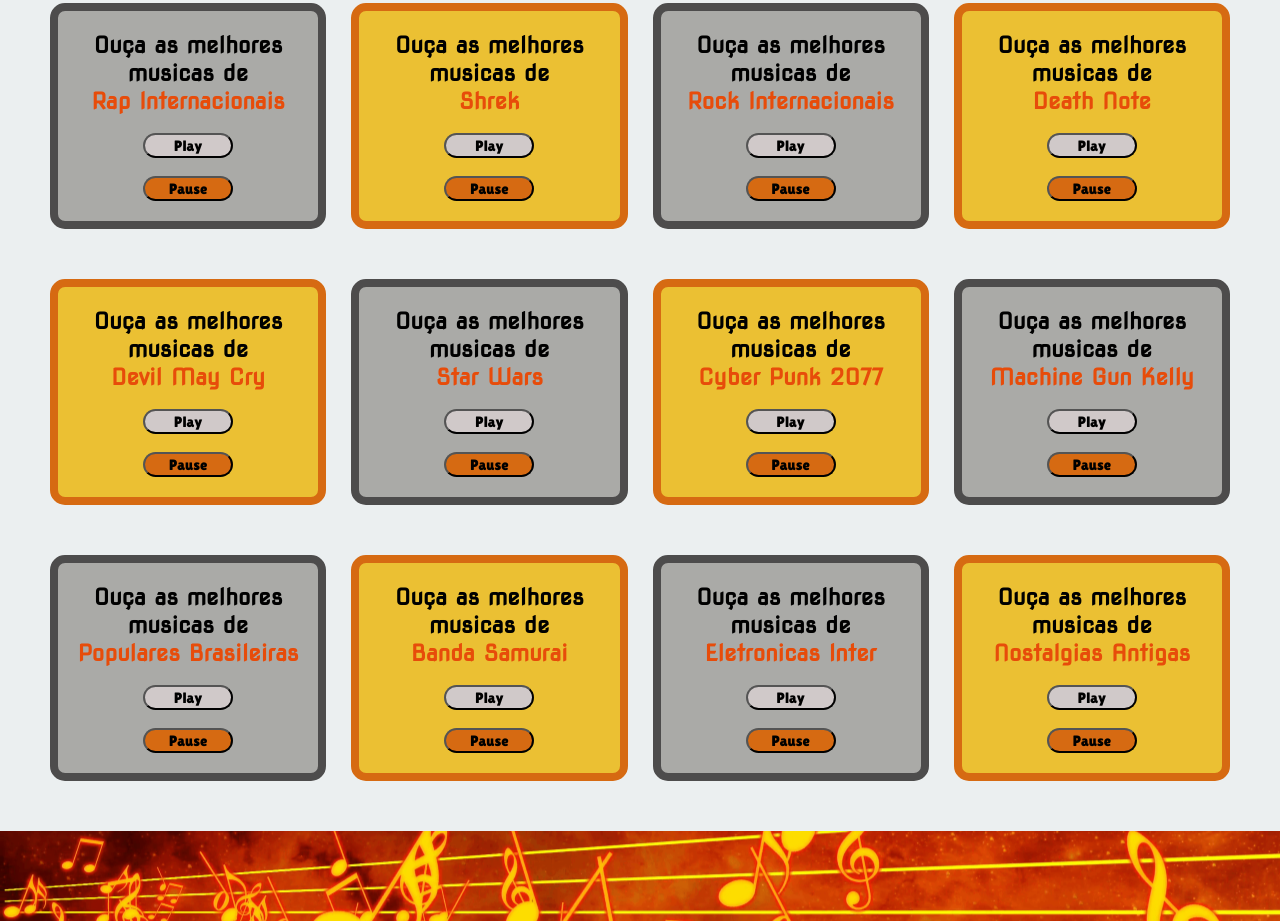
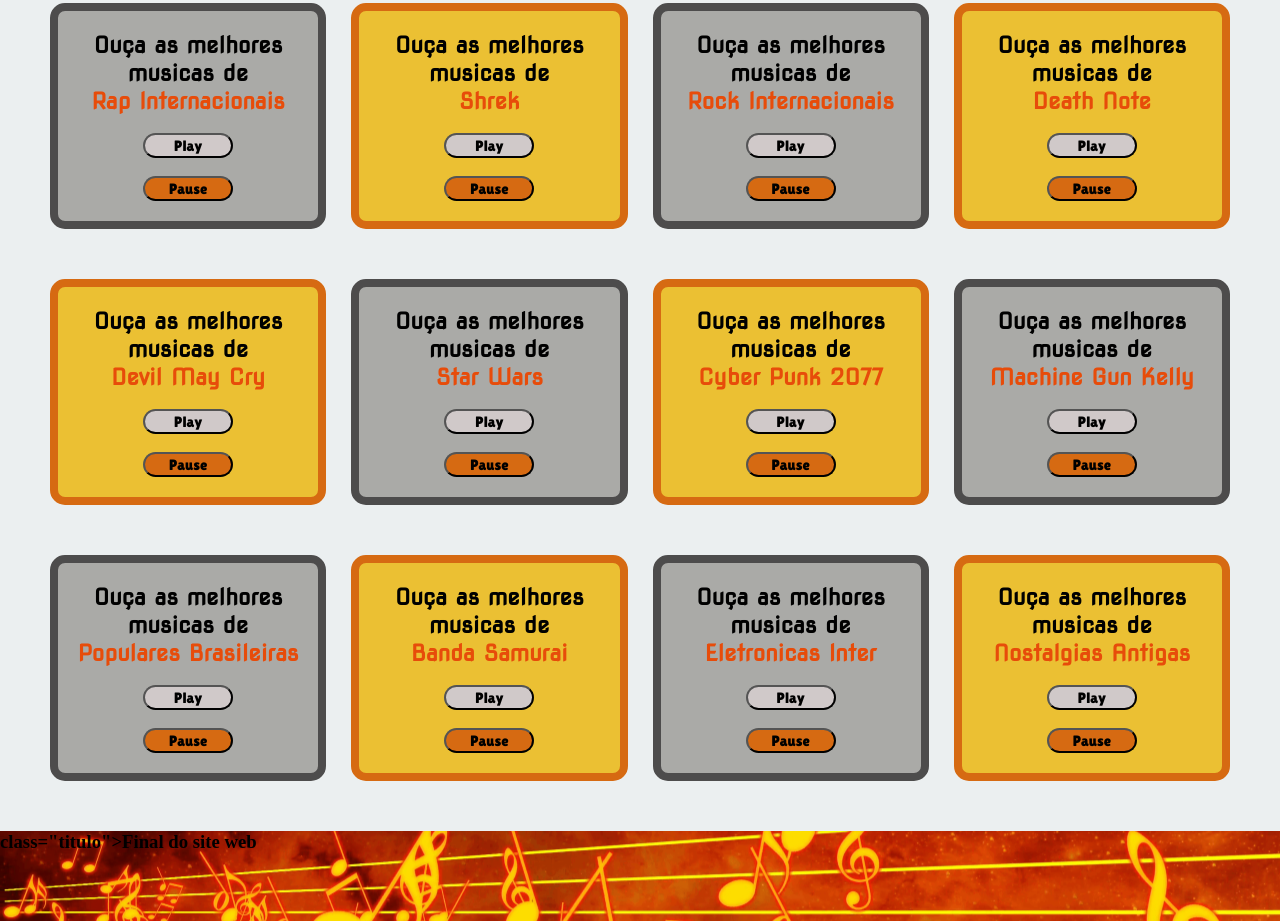
Before and after one commit to dilione-junior/musicasnobres, a plain HTML site: page index.html in a window 1280 px wide. Shown: the part 577-1498 px from the top of the page. Drawn offline with Linux system fonts and the light colour scheme; a web font is replaced by a local one.

Commit message:
Update index.html

```diff
--- a/index.html
+++ b/index.html
@@ -185,7 +185,7 @@
 </body>
 
 <footer class="rodape">
-
+<h3> class="titulo">Final do site web</h3>
 </footer>
 
 </html>
```
